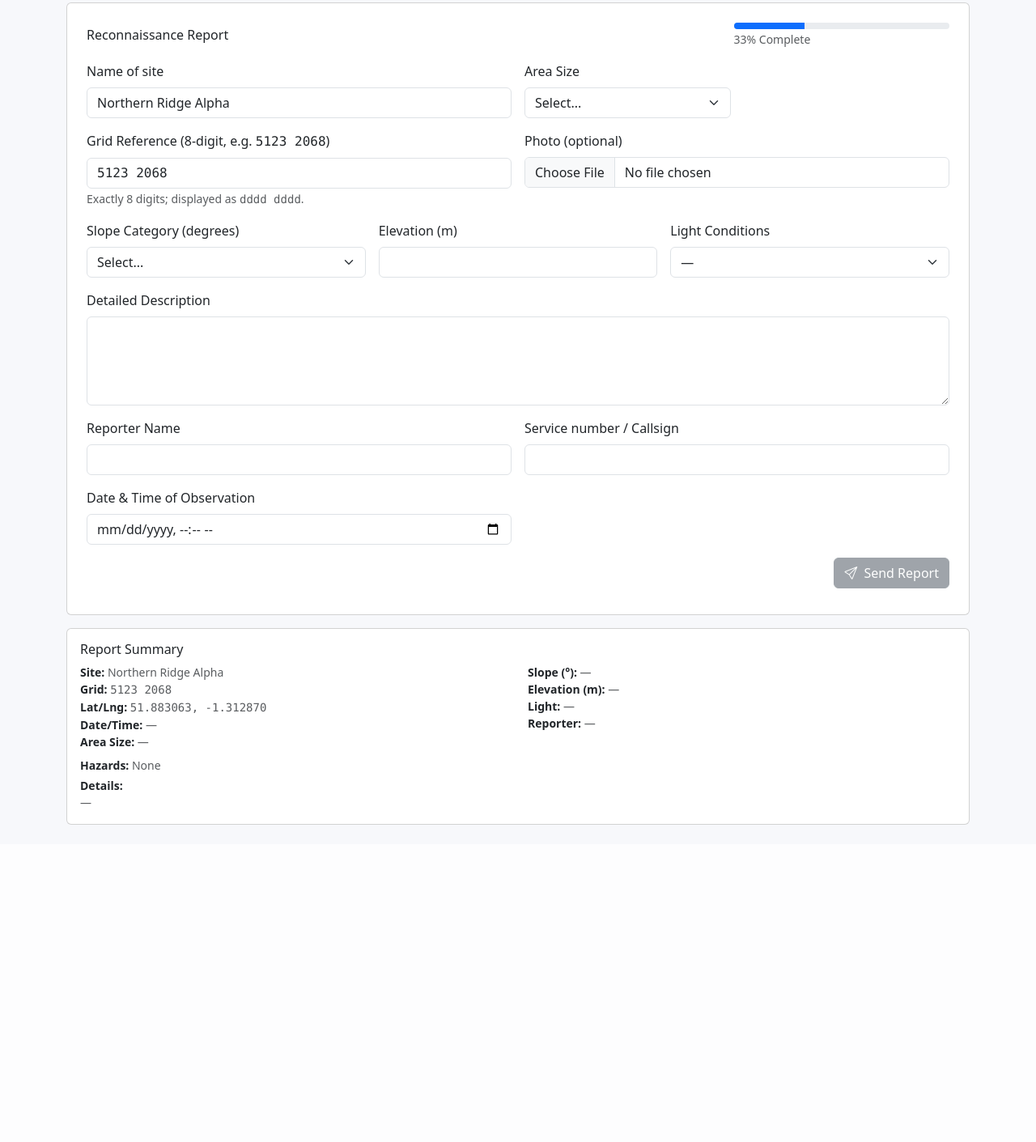
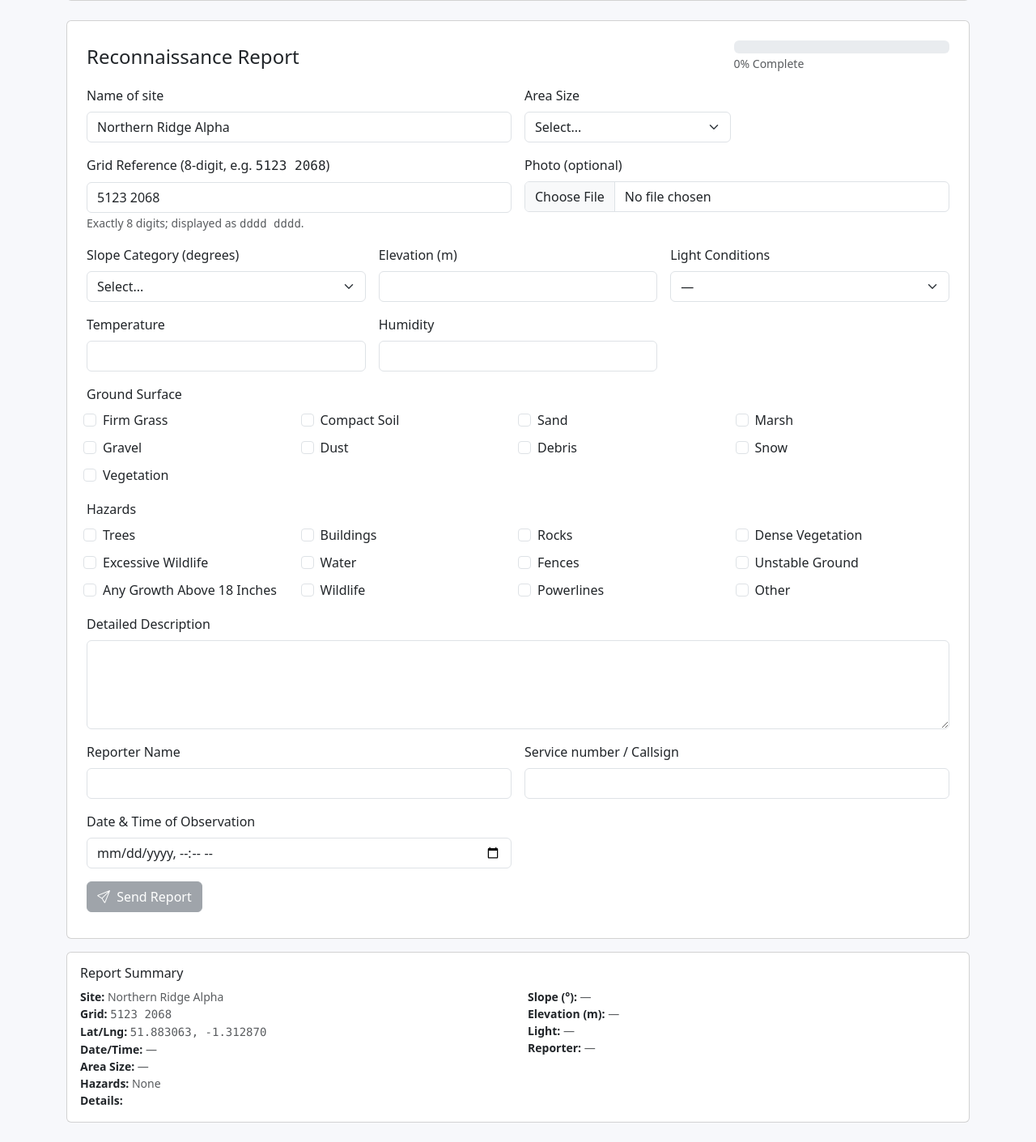
Before and after one commit to hostang/DefenceHackathon, a Flask app: page / in a window 1280 px wide. Shown: the part 969-2380 px from the top of the page at 81% size. Before the commit the page ends 1988 px from the top, so only its background shows below. Run offline with Flask 3, Linux system fonts and the light colour scheme; some libraries are stand-ins or nearby versions.

Commit message:
added additional fields

```diff
--- a/templates/index.html
+++ b/templates/index.html
@@ -2,68 +2,76 @@
 <html lang="en">
 <head>
 <meta charset="utf-8"/>
+<!-- esponsive meta tag to size the content to the device-width -->
 <meta name="viewport" content="width=device-width, initial-scale=1"/>
 <title>Reconnaissance Data Collection</title>
 
-<!-- Bootstrap + Icons -->
+<!-- Bootstrap CDN for CSS styling and Icons -->
 <link href="https://cdn.jsdelivr.net/npm/bootstrap@5.3.3/dist/css/bootstrap.min.css" rel="stylesheet">
 <link href="https://cdn.jsdelivr.net/npm/bootstrap-icons@1.11.3/font/bootstrap-icons.css" rel="stylesheet">
 
-<!-- App styles -->
-<link rel="stylesheet" href="/static/styles.css">
+<!-- linking to static folder styles sheet -->
+<link rel="stylesheet" href="../static/styles.css">
 </head>
 <body>
+<!-- reponsive container class with padding and vertical spacing with bootstrap-->
 <main class="container py-4">
 
-  <!-- Header -->
-  <header class="border rounded-4 bg-white p-4 mb-3">
-    <div class="d-flex justify-content-between flex-wrap">
+  <!-- Header, using rounded border with bg white, setting padding and margin bottm-->
+  <header class="border rounded-4 bg-white p-3 mb-4">
+    <div class="d-flex justify-content-between">
       <div>
-        <h4 class="mb-0">Reconnaissance Data Collection</h4>
-        <small class="text-muted">Ground Intelligence Gathering System</small>
+        <h1>Reconnaissance Data Collection</h1>
+        <h6>Ground Intelligence Gathering System</h6>
       </div>
-      <div class="text-end small text-muted">
-        <i class="bi bi-clock me-1"></i><strong id="clockTime">—:—</strong>
-        <span class="badge text-bg-dark ms-1">Live</span>
+      <div class="small">
+        <!-- Clock icon from Bootstrap Icons -->
+        <i class="bi bi-clock"></i><strong id="clockTime">—:—</strong>
+        <!-- using badge component for badge style -->
+        <span class="badge text-bg-dark">Live</span>
         <div id="clockDate"></div>
       </div>
     </div>
 
     <!-- Current Tasks -->
+    <!--using a lot of margin utilities from bootstrap-->
     <section class="mt-3">
-      <h6 class="mb-2"><i class="bi bi-clock-history me-1"></i>Current Tasks</h6>
+      <h6 class="mb-2"><i class="bi bi-clock"></i>Current Tasks</h6>
+      <!--using gap properties between rows-->
       <div id="taskList" class="d-flex flex-wrap gap-3"></div>
       <div class="mt-3 d-flex gap-2">
-        <button class="btn btn-success"><i class="bi bi-archive me-1"></i> ACCESS LZ1 ARCHIVE</button>
-        <button class="btn btn-light border">Create new button</button>
+        <button class="btn btn-success">ACCESS LZ1 ARCHIVE</button>
+
       </div>
     </section>
   </header>
 
-  <!-- Map -->
+  <!-- google map card - section container for maps-->
   <section class="card p-3 mb-4">
     <div id="map"></div>
   </section>
 
-  <!-- Report Form -->
+  <section card p-3> <!--section encapsulating form-->
+  <!-- Report Form card - container-->
+   <!-- the form is submitting file so using enctype-->
   <form id="reportForm" class="card p-4" enctype="multipart/form-data">
     <div class="d-flex justify-content-between align-items-center mb-3">
-      <h6 class="mb-0">Reconnaissance Report</h6>
-      <div class="w-25">
-        <div class="progress progress-thin"><div id="progressBar" class="progress-bar" style="width:0%"></div></div>
+      <h4 class="mb-0">Reconnaissance Report</h4>
+      <div class="w-25"><!--setting width of the progress bar-->
+        <div class="progress"><div id="progressBar" class="progress-bar" style="width:0%"></div></div>
         <small class="text-muted"><span id="progressPercent">0%</span> Complete</small>
       </div>
     </div>
 
-    <div class="row g-3">
+    <div class="row g-3"> <!--default row have 3 columns, using bootstrap grid system with gap of 3-->
       <div class="col-md-6">
-        <label class="form-label" for="siteName">Name of site</label>
+        <label class="form-label">Name of site</label>
         <input id="siteName" name="site_name" class="form-control required" required>
       </div>
-
+      <!--below divs uses col of various sizes-->
       <div class="col-md-3">
         <label class="form-label" for="areaSize">Area Size</label>
-        <select id="areaSize" name="area_size" class="form-select required" required>
+        <select id="areaSize" name="area_size" class="form-select" required>
           <option value="">Select...</option>
           <option>&lt;100ft</option>
           <option>&gt;100ft</option>
@@ -71,35 +79,35 @@
       </div>
 
       <div class="col-md-6">
-        <label class="form-label" for="gridRef">Grid Reference (8-digit, e.g. <span class="mono">5123 2068</span>)</label>
-        <input id="gridRef" name="grid_reference" class="form-control mono required" placeholder="5123 2068" required>
+        <label class="form-label">Grid Reference (8-digit, e.g. <span class="mono">5123 2068</span>)</label>
+        <input id="gridRef" name="grid_reference" class="form-control required" placeholder="5123 2068" required>
         <small class="text-muted">Exactly 8 digits; displayed as <span class="mono">dddd dddd</span>.</small>
       </div>
 
       <div class="col-md-6">
-        <label class="form-label" for="photo">Photo (optional)</label>
+        <label class="form-label">Photo (optional)</label>
         <input id="photo" name="photo" type="file" accept="image/*" class="form-control">
       </div>
 
       <div class="col-md-4">
-        <label class="form-label" for="slope">Slope Category (degrees)</label>
+        <label class="form-label">Slope Category (degrees)</label>
         <select id="slope" name="slope_category" class="form-select required" required>
           <option value="">Select...</option>
-          <option>&lt;5</option>
-          <option>&lt;10</option>
-          <option>&lt;15</option>
-          <option>&lt;20</option>
-          <option>&gt;20</option>
+          <option>0-4</option>
+          <option>5-7</option>
+          <option>8-10</option>
+          <option>11-13</option>
+          <option>>14</option>
         </select>
       </div>
 
       <div class="col-md-4">
-        <label class="form-label" for="elevation">Elevation (m)</label>
+        <label class="form-label">Elevation (m)</label>
         <input id="elevation" name="elevation" type="number" step="1" class="form-control">
       </div>
 
       <div class="col-md-4">
-        <label class="form-label" for="lighting">Light Conditions</label>
+        <label class="form-label">Light Conditions</label>
         <select id="lighting" name="lighting" class="form-select">
           <option value="">&mdash;</option>
           <option>Natural light</option>
@@ -108,31 +116,139 @@
         </select>
       </div>
 
+      <div class="col-md-4">
+        <label class="form-label">Temperature</label>
+        <input id="temperature" name="temperature" type="number" step="1" class="form-control">
+      </div>
+
+      <div class="col-md-4">
+        <label class="form-label">Humidity</label>
+        <input id="humidity" name="humidity" type="number" step="1" class="form-control">
+      </div>
+
+      <!-- Ground Surface -->
+        <div class="col-12">
+            <label class="form-label d-block">Ground Surface</label>
+            <div class="row row-cols-2 row-cols-md-4 g-2">
+            <label class="form-check col">
+                <input id="gs_firm_grass" class="form-check-input me-2 align-middle" type="checkbox" name="ground_surface" value="Firm Grass">
+                Firm Grass
+            </label>
+            <label class="form-check col">
+                <input id="gs_compact_soil" class="form-check-input me-2 align-middle" type="checkbox" name="ground_surface" value="Compact Soil">
+                Compact Soil
+            </label>
+            <label class="form-check col">
+                <input id="gs_sand" class="form-check-input me-2 align-middle" type="checkbox" name="ground_surface" value="Sand">
+                Sand
+            </label>
+            <label class="form-check col">
+                <input id="gs_marsh" class="form-check-input me-2 align-middle" type="checkbox" name="ground_surface" value="Marsh">
+                Marsh
+            </label>
+            <label class="form-check col">
+                <input id="gs_gravel" class="form-check-input me-2 align-middle " type="checkbox" name="ground_surface" value="Gravel">
+                Gravel
+            </label>
+            <label class="form-check col">
+                <input id="gs_dust" class="form-check-input me-2 align-middle" type="checkbox" name="ground_surface" value="Dust">
+                Dust
+            </label>
+            <label class="form-check col">
+                <input id="gs_debris" class="form-check-input me-2 align-middle" type="checkbox" name="ground_surface" value="Debris">
+                Debris
+            </label>
+            <label class="form-check col">
+                <input id="gs_snow" class="form-check-input me-2 align-middle" type="checkbox" name="ground_surface" value="Snow">
+                Snow
+            </label>
+            <label class="form-check col">
+                <input id="gs_vegetation" class="form-check-input me-2 align-middle" type="checkbox" name="ground_surface" value="Vegetation">
+                Vegetation
+            </label>
+            </div>
+        </div>
+
+        <!-- Hazards -->
+        <div class="col-12">
+            <label class="form-label d-block">Hazards</label>
+            <div class="row row-cols-2 row-cols-md-4 g-2">
+            <label class="form-check col">
+                <input id="hz_trees" class="form-check-input me-2 align-middle" type="checkbox" name="hazards" value="Trees">
+                Trees
+            </label>
+            <label class="form-check col">
+                <input id="hz_buildings" class="form-check-input me-2 align-middle" type="checkbox" name="hazards" value="Buildings">
+                Buildings
+            </label>
+            <label class="form-check col">
+                <input id="hz_rocks" class="form-check-input me-2 align-middle" type="checkbox" name="hazards" value="Rocks">
+                Rocks
+            </label>
+            <label class="form-check col">
+                <input id="hz_dense_veg" class="form-check-input me-2 align-middle" type="checkbox" name="hazards" value="Dense Vegetation">
+                Dense Vegetation
+            </label>
+            <label class="form-check col">
+                <input id="hz_excessive_wildlife" class="form-check-input me-2 align-middle" type="checkbox" name="hazards" value="Excessive Wildlife">
+                Excessive Wildlife
+            </label>
+            <label class="form-check col">
+                <input id="hz_water" class="form-check-input me-2 align-middle" type="checkbox" name="hazards" value="Water">
+                Water
+            </label>
+            <label class="form-check col">
+                <input id="hz_fences" class="form-check-input me-2 align-middle" type="checkbox" name="hazards" value="Fences">
+                Fences
+            </label>
+            <label class="form-check col">
+                <input id="hz_unstable_ground" class="form-check-input me-2 align-middle" type="checkbox" name="hazards" value="Unstable Ground">
+                Unstable Ground
+            </label>
+            <label class="form-check col">
+                <input id="hz_growth_18" class="form-check-input me-2 align-middle" type="checkbox" name="hazards" value="Any Growth Above 18 Inches">
+                Any Growth Above 18 Inches
+            </label>
+            <label class="form-check col">
+                <input id="hz_wildlife" class="form-check-input me-2 align-middle" type="checkbox" name="hazards" value="Wildlife">
+                Wildlife
+            </label>
+            <label class="form-check col">
+                <input id="hz_powerlines" class="form-check-input me-2 align-middle" type="checkbox" name="hazards" value="Powerlines">
+                Powerlines
+            </label>
+            <label class="form-check col">
+                <input id="hz_other" class="form-check-input me-2 align-middle" type="checkbox" name="hazards" value="Other">
+                Other
+            </label>
+            </div>
+        </div>
+
       <div class="col-12">
-        <label class="form-label" for="details">Detailed Description</label>
+        <label class="form-label">Detailed Description</label>
         <textarea id="details" name="details" rows="4" class="form-control"></textarea>
       </div>
 
       <div class="col-md-6">
-        <label class="form-label" for="reporter">Reporter Name</label>
+        <label class="form-label">Reporter Name</label>
         <input id="reporter" name="reporter_name" class="form-control required" required>
       </div>
 
       <div class="col-md-6">
-        <label class="form-label" for="callsign">Service number / Callsign</label>
+        <label class="form-label">Service number / Callsign</label>
         <input id="callsign" name="service_number" class="form-control">
       </div>
 
       <div class="col-md-6">
-        <label class="form-label" for="reportTime">Date &amp; Time of Observation</label>
+        <label class="form-label">Date &amp; Time of Observation</label>
         <input id="reportTime" type="datetime-local" name="report_time" class="form-control required" required>
       </div>
 
-      <!-- Hidden lat/lng (filled by task click or marker drag) -->
+      <!-- Hidden lat/lng (filled by task click or marker drag) submit it when the form submits -->
       <input type="hidden" id="lat"  name="lat">
       <input type="hidden" id="lng"  name="lng">
 
-      <div class="col-12 d-flex">
+      <div>
         <button id="submitBtn" type="submit" class="btn btn-secondary ms-auto" disabled>
           <i class="bi bi-send me-1"></i> Send Report
         </button>
@@ -141,16 +257,20 @@
     </div>
   </form>
 
-  <!-- Summary -->
-  <article class="card p-3 mt-3">
+    </section>
+
+  <!-- Summary card below the form to populate typed data-->
+  <section class="card p-3 mt-3">
     <h6 class="mb-2">Report Summary</h6>
-    <div class="row small">
+    <div class="row small"> <!--two columns-->
       <div class="col-md-6">
         <div><strong>Site:</strong> <span id="sumSite" class="text-muted">—</span></div>
         <div><strong>Grid:</strong> <span id="sumGrid" class="text-muted mono">—</span></div>
         <div><strong>Lat/Lng:</strong> <span id="sumLatLng" class="text-muted mono">—</span></div>
         <div><strong>Date/Time:</strong> <span id="sumTime" class="text-muted">—</span></div>
         <div><strong>Area Size:</strong> <span id="sumArea" class="text-muted">—</span></div>
+        <div><strong>Hazards:</strong> <span id="sumHaz" class="text-muted">None</span></div>
+        <div><strong>Details:</strong></div>
       </div>
       <div class="col-md-6">
         <div><strong>Slope (°):</strong> <span id="sumSlope" class="text-muted">—</span></div>
@@ -158,22 +278,17 @@
         <div><strong>Light:</strong> <span id="sumLight" class="text-muted">—</span></div>
         <div><strong>Reporter:</strong> <span id="sumReporter" class="text-muted">—</span></div>
       </div>
-      <div class="col-12 mt-2">
-        <div><strong>Hazards:</strong> <span id="sumHaz" class="text-muted">None</span></div>
-        <div class="mt-1"><strong>Details:</strong></div>
-        <div id="sumDetails" class="text-muted">—</div>
-      </div>
     </div>
-  </article>
+  </section>
 </main>
 
-<!-- Bootstrap bundle -->
+<!-- Bootstrap js cdn bundle -->
 <script src="https://cdn.jsdelivr.net/npm/bootstrap@5.3.3/dist/js/bootstrap.bundle.min.js"></script>
 
-<!-- App logic -->
-<script src="/static/app.js"></script>
+<!-- local App logic -->
+<script src="../static/app.js"></script>
 
-<!-- Google Maps (callback defined in app.js as window.initMap) -->
+<!-- Google Maps callback defined in app.js as window.initMap - using API directly -->
 <script async defer src="https://maps.googleapis.com/maps/api/js?key=AIzaSyBl8lw1_c5RsRLX_GqkoUJScn6E0IrOmV8&callback=initMap"></script>
 </body>
 </html>
```
